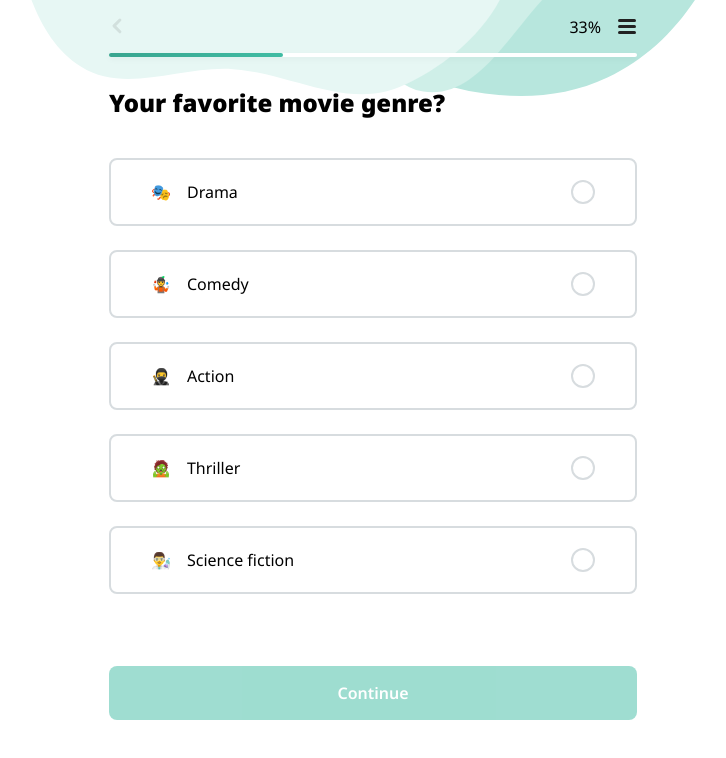
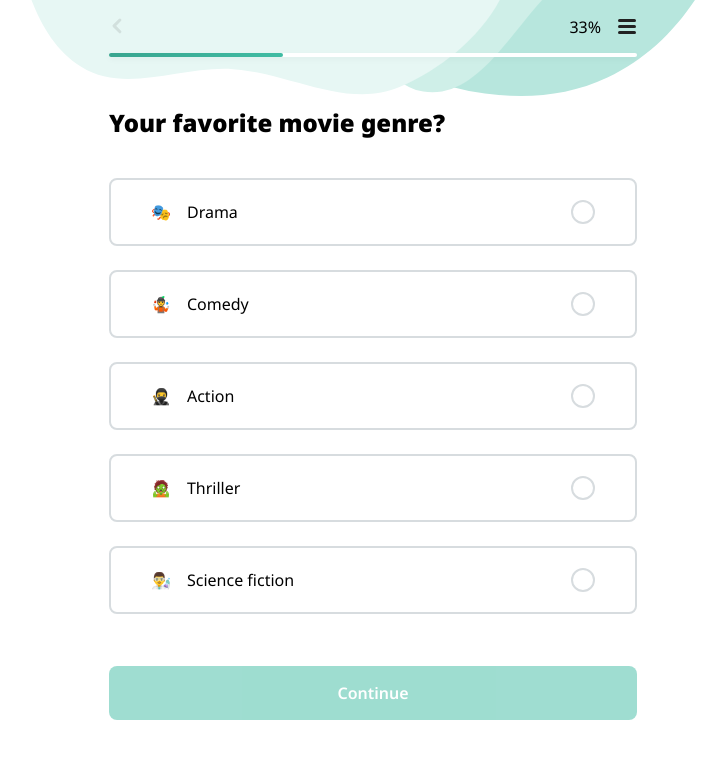
Before and after one commit to livedder44/QuizMovie, a React (Vite) app: page / in a window 1280 px wide. Shown: the top 758 px of the page, without its empty margins (267-993 px from the left). Built offline with nearby package versions, Linux system fonts and the light colour scheme.

Commit message:
button-position

```diff
--- a/src/App.scss
+++ b/src/App.scss
@@ -71,7 +71,7 @@ h2 {
   display: flex;
   justify-content: center;
   flex-direction: column;
-  overflow-y: auto;
+  // overflow-y: auto;
 
 }
 .navigation {
@@ -99,7 +99,9 @@ h2 {
   column-gap: 16px;
   align-items: center;
 }
-
+.buttons-container {
+  position: relative;
+}
 
 
 @media (max-width: 480px) {
--- a/src/components/Button.scss
+++ b/src/components/Button.scss
@@ -11,7 +11,7 @@
     cursor: pointer;
     transition: opacity 0.3s, background-color 0.3s;
     border: none;
-    margin: 64px 0 80px 0;
+    margin: 24px 0 80px 0;
     font-family: "NotoSans-SemiBold", sans-serif;
     font-size: 16px;
     border-radius: 8px;
```
